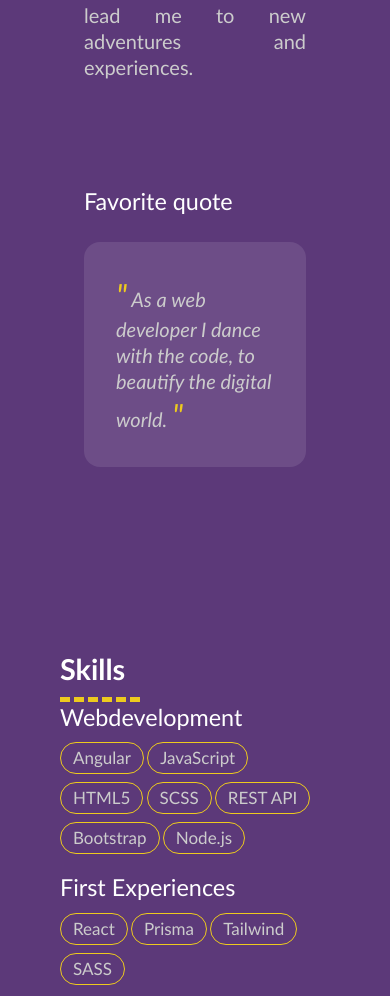
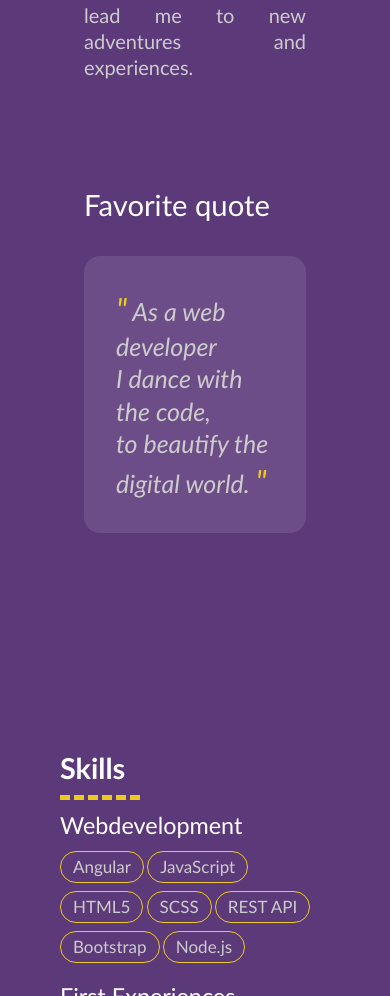
Before and after one commit to GabiVelasco/Web-Profile, a plain HTML site: page index.html in a window 390 px wide. Shown: the part 2445-3441 px from the top of the page. Drawn offline with nearby package versions, Linux system fonts and the light colour scheme.

Commit message:
creating quotext class and  making space h3 skills- section

```diff
--- a/index.html
+++ b/index.html
@@ -65,13 +65,13 @@
 
         <div class="quote">
           <h3>Favorite quote</h3><br>
-          <blockquote>
-              As a web developer
+          <blockquote class="quotetext">
+              As a web developer <br class="smallscreen">
 
-              I dance with the code,
+              I dance with the code, <br class="smallscreen">
 
               to beautify the digital world.
-          </blockquote>
+          </blockquote> <br class="smallscreen">
 
 
         </div>
@@ -81,7 +81,7 @@
     </section>
 
     <section class="skills-section">
-        <div >
+        <div>
             <h2>Skills</h2>
             <h3>Webdevelopment</h3>
 
--- a/style.css
+++ b/style.css
@@ -378,7 +378,24 @@ blockquote::after, blockquote::before {
         margin: 0 auto;
         padding: 60px 0 0 0;
         width: 100%;
+        font-size: 25px;
    }
+
+   .quotetext {
+    margin: 0 auto;
+    width: 100%;
+    font-size: 25px;
+    text-align: left;
+    justify-content: center;
+    align-items: center;
+}
+.skills-section h3 {
+
+    margin: 10px auto;
+
+
+}
+
 
 
     .project {
@@ -440,6 +457,13 @@ blockquote::after, blockquote::before {
 
 
 }
+.skills-section h3 {
+
+    margin: 10px auto;
+
+
+}
+
 
 .skill-box span {
     box-sizing: border-box;
@@ -658,7 +682,25 @@ blockquote::after, blockquote::before {
         margin: 0 auto;
         padding: 300px 0 60px 0;
         width: 100%;
+        font-size: 30px;
+        text-align: left;
    }
+
+   .quotetext {
+    margin: 0 auto;
+    width: 100%;
+    font-size: 25px;
+    text-align: center;
+    justify-content: left;
+    align-items: center;
+}
+.skills-section h3 {
+
+    margin: 10px auto;
+
+
+}
+
 
     .fifty {
         flex-direction: column;
```
